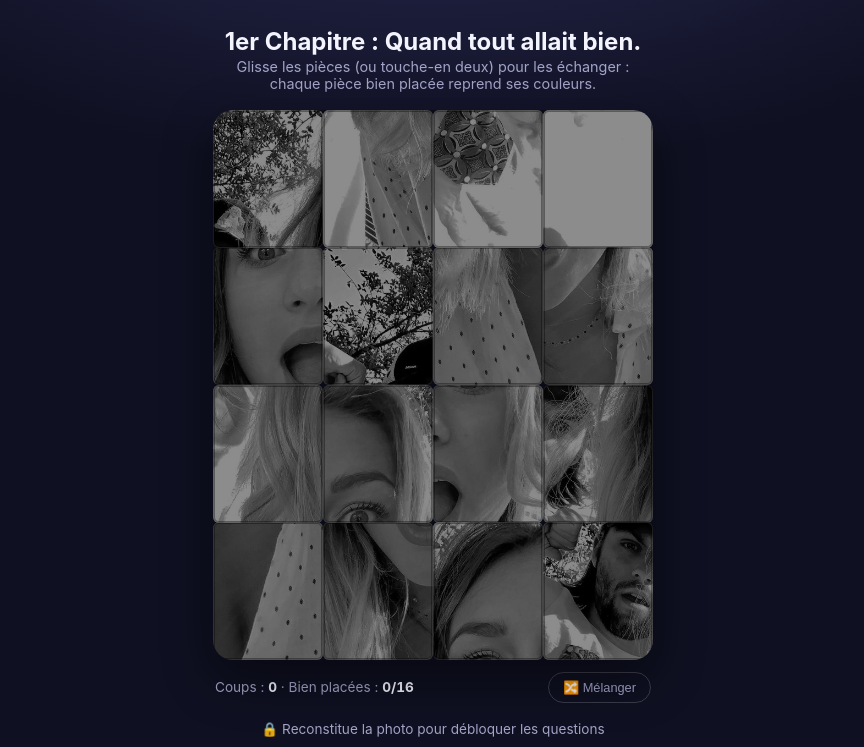
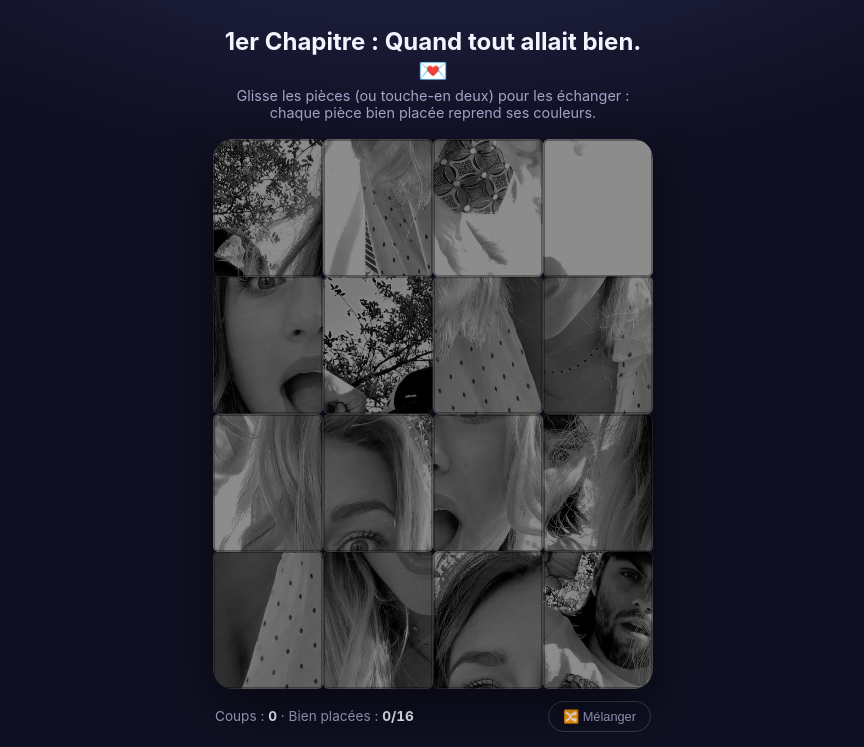
Before and after one commit to bernardinoah9-byte/calendrier, a plain HTML site: page index.html in a window 1280 px wide. Shown: the top 747 px of the page, without its empty margins (207-1071 px from the left). Drawn offline with Linux system fonts and the light colour scheme.

Commit message:
Remet l'emoji 💌 dans le titre
Co-Authored-By: Claude Opus 5.5 <noreply@anthropic.com>
Claude-Session: https://claude.ai/code/session_01GBkBBzpcMQEuMUWGCeLJCR

```diff
--- a/index.html
+++ b/index.html
@@ -3,7 +3,7 @@
 <head>
 <meta charset="UTF-8">
 <meta name="viewport" content="width=device-width, initial-scale=1.0, maximum-scale=1.0, user-scalable=no">
-<title>1er Chapitre : Quand tout allait bien.</title>
+<title>1er Chapitre : Quand tout allait bien. 💌</title>
 <style>
   :root{
     --bg:#0f1021; --card:#1a1b36; --card2:#232548;
@@ -96,7 +96,7 @@
    ✏️  TOUT CE QUI SE MODIFIE EST ICI
    ========================================================= */
 const CONFIG = {
-  title: "1er Chapitre : Quand tout allait bien.",
+  title: "1er Chapitre : Quand tout allait bien. 💌",
   subtitle: "Glisse les pièces (ou touche-en deux) pour les échanger : chaque pièce bien placée reprend ses couleurs.",
 
   // Légende affichée sur la photo une fois le puzzle terminé
```
